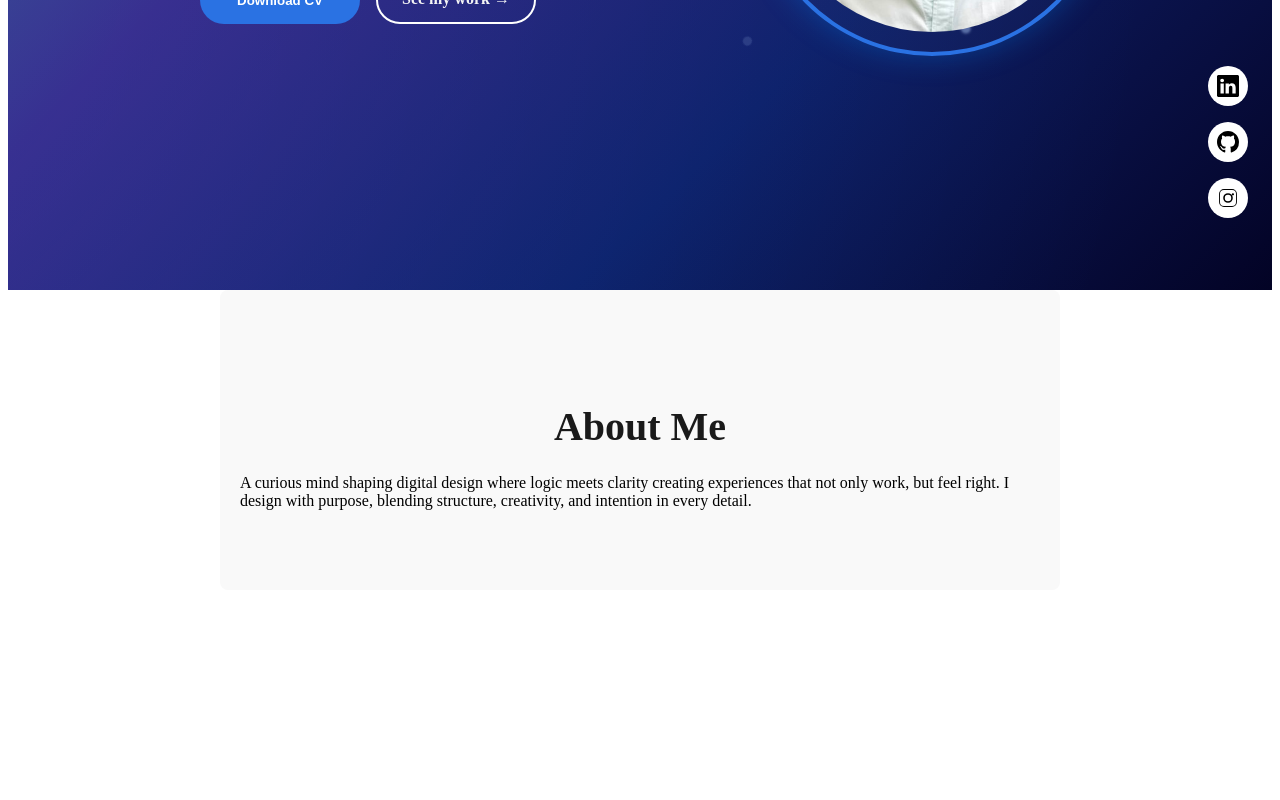
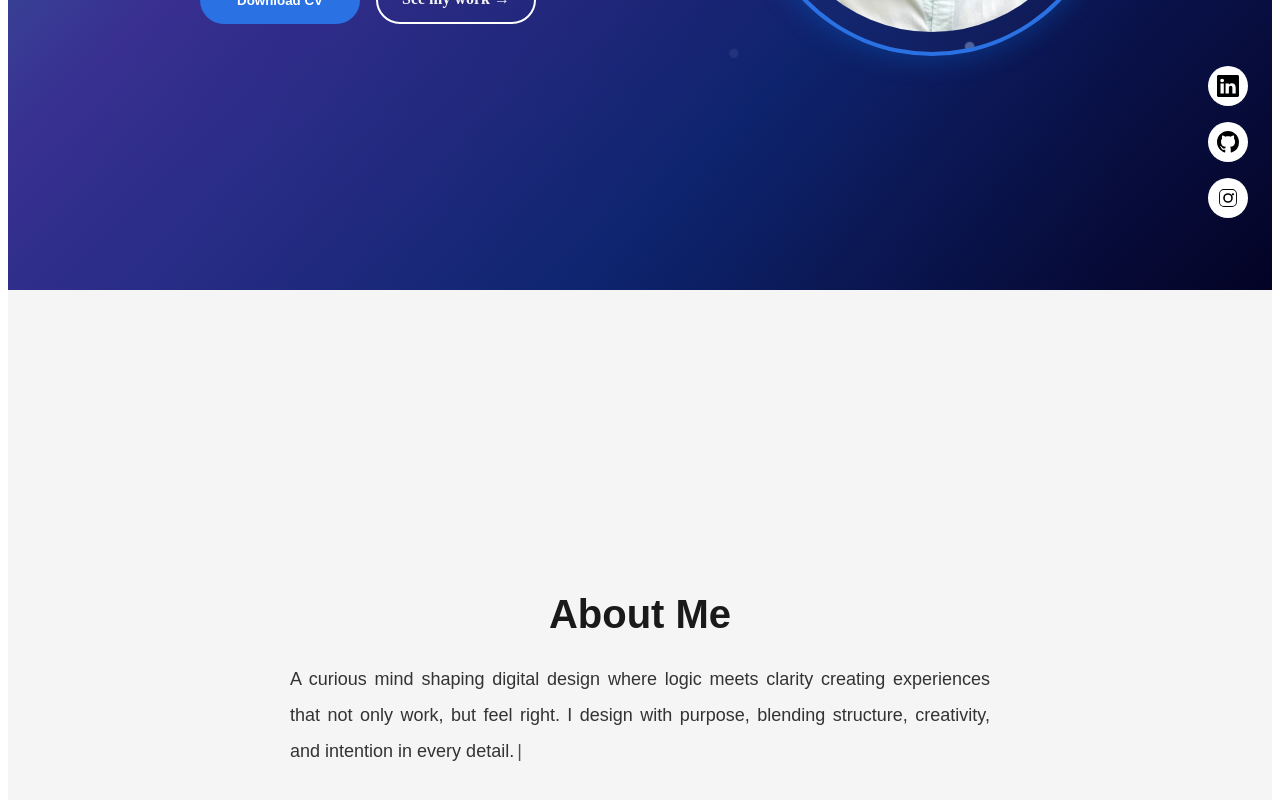
Before and after one commit to dilukaathukorala/My-Portfolio, a Next.js app: page / in a window 1280 px wide. Shown: the part 550-1350 px from the top of the page. Before the commit the page ends 1148 px from the top, so only its background shows below. Built offline with nearby package versions, Linux system fonts and the light colour scheme.

Commit message:
Update about css
Added css for description typing animation

```diff
--- a/styles/About.css
+++ b/styles/About.css
@@ -1,23 +1,48 @@
+/* Main section styling */
 .about-section {
-  max-width: 800px;
-  margin: 0 auto;
-  padding: 80px 20px;
-  background-color: #f9f9f9;
-  border-radius: 8px;
+  display: flex;
+  flex-direction: column;
+  justify-content: center;
+  align-items: center;
+  min-height: 100vh;
+  padding: -1rem 7rem 1rem 11rem;
+  background-color: whitesmoke;
+  text-align: center;
+  overflow-anchor: none; /* Prevent layout shift on scroll */
 }
 
+/* Section heading */
 .about-heading {
+  font-family: quicksand, sans-serif;
   font-size: 2.5rem;
   font-weight: 600;
   margin-bottom: 24px;
   color: #1a1a1a;
-  text-align: center;
+  transition: transform 0.5s ease-in-out;
 }
 
-.about-paragraph {
+/* Paragraph wrapper (for first and second) */
+.about-typewriter {
+  font-family: quicksand, sans-serif;
   font-size: 1.125rem;
-  line-height: 1.8;
+  line-height: 2;
   color: #333;
-  margin-bottom: 20px;
+  max-width: 700px;
   text-align: justify;
+  margin-bottom: 10px;
+  min-height: 150px; /* Reserve space to avoid jumpy scroll */
+  overflow-anchor: none;
+  transition: transform 0.5s ease-in-out;
 }
+
+/* Second paragraph spacing */
+.about-typewriter.second {
+  margin-top: 5px;
+  min-height: 180px; /* Additional space for longer paragraph */
+  overflow-anchor: none;
+}
+
+/* Zoom effect triggered after typing finishes */
+.zoom-effect {
+  transform: scale(1.11);
+}
```
